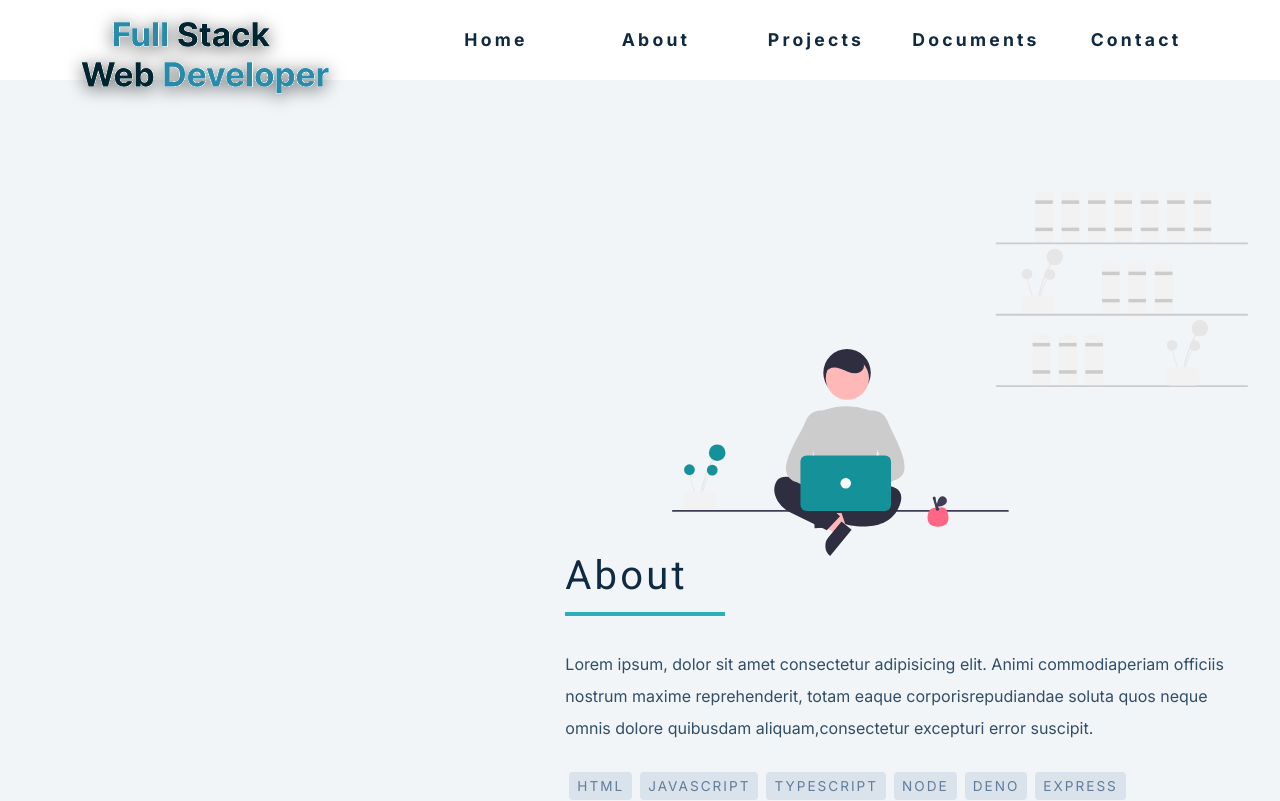
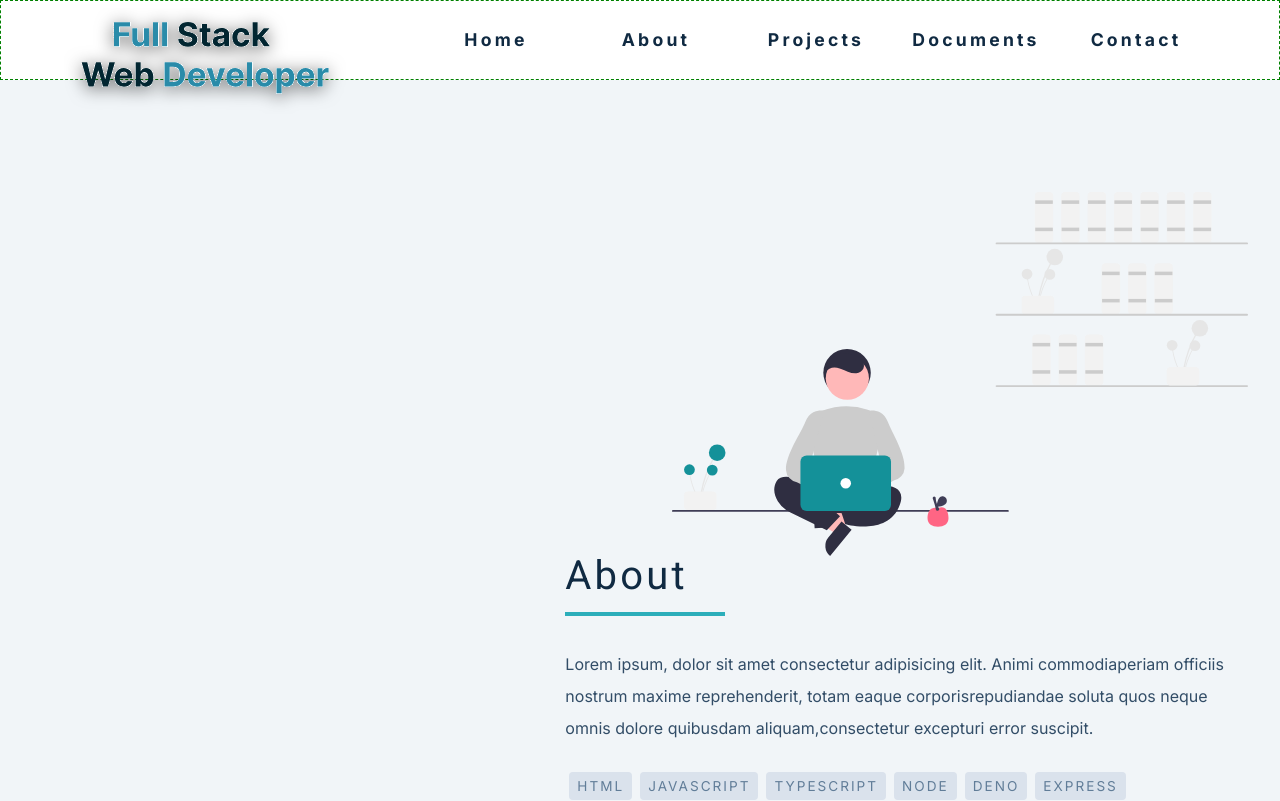
Before and after one commit to danielOuattara/daniel-portfolio-nextjs14-app-router-typescript-contentful-cms, a Next.js app: page /about in a window 1280 px wide. Shown: the top 801 px of the page. Built offline with nearby package versions, Linux system fonts and the light colour scheme.

Commit message:
Navbar updated

```diff
--- a/src/components/Navbar.tsx
+++ b/src/components/Navbar.tsx
@@ -8,16 +8,13 @@ export default function Navbar(props: TypeNavbar) {
   //-----
   const displaySubMenu = (event: React.MouseEvent<HTMLElement>) => {
     const targetElement = event.target as HTMLElement; // Type assertion
-
     const menuDOMRect: DOMRect = targetElement.getBoundingClientRect();
-
     props.setSubMenuLocation({
       subMenuCenterPosition: (menuDOMRect.left + menuDOMRect.right) / 2,
       subMenuTopPosition: menuDOMRect.bottom,
     });
 
     const menuPageName: string = event.currentTarget.textContent || "";
-
     const menuPageToShow = page_links.find(
       (item) => item.page === menuPageName,
     );
@@ -38,7 +35,11 @@ export default function Navbar(props: TypeNavbar) {
   };
 
   return (
-    <nav className="navbar" onMouseOver={(event) => hideSubMenu(event)}>
+    <nav
+      className="navbar"
+      onMouseOver={(event) => hideSubMenu(event)}
+      style={{ border: "1px dashed green" }}
+    >
       <div className="nav-center">
         <div className="nav-header">
           <Link href="/">
```
